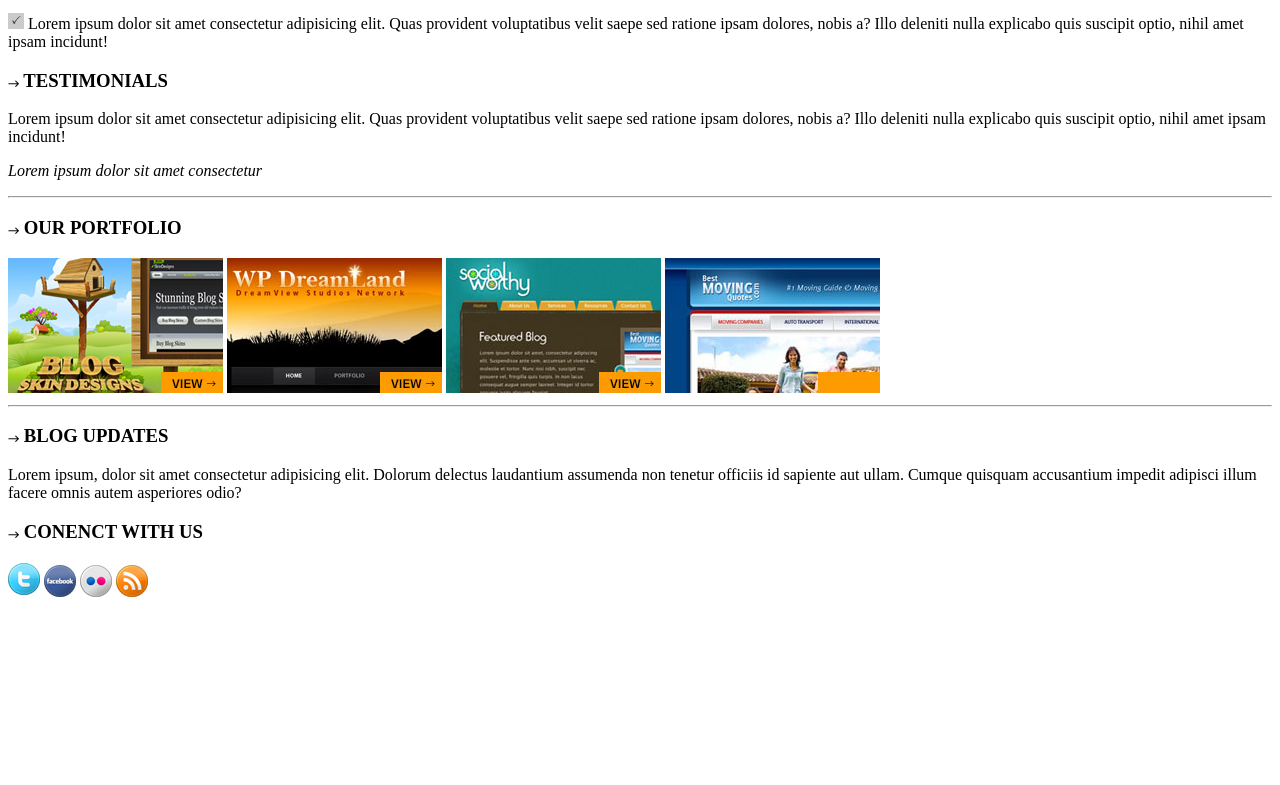
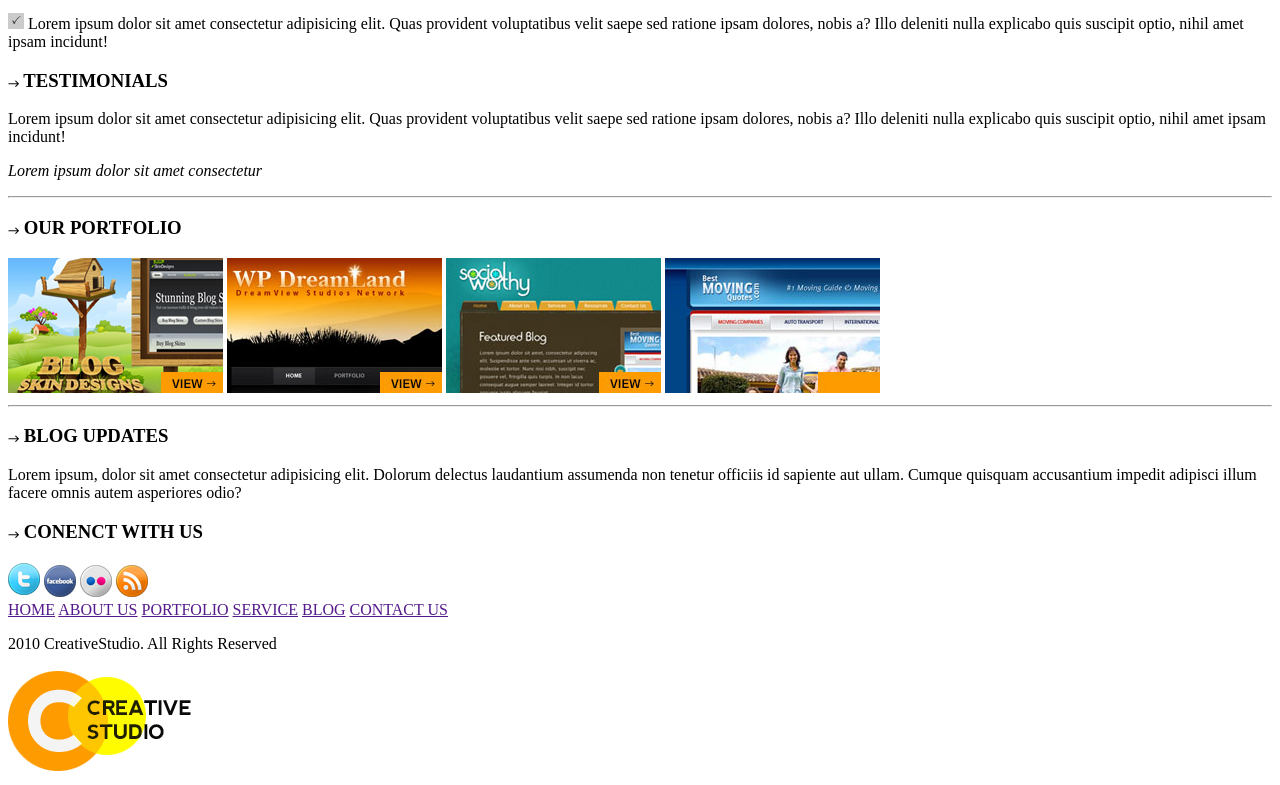
Before and after one commit to vieyraurena/estructura-HTML, a plain HTML site: page index.html in a window 1280 px wide. Shown: the part 830-1615 px from the top of the page. Before the commit the page ends 1439 px from the top, so only its background shows below. Drawn offline with Linux system fonts and the light colour scheme.

Commit message:
Agrego footer

```diff
--- a/index.html
+++ b/index.html
@@ -63,7 +63,7 @@
     </div>
     <hr>
 
-    <!--red-->
+    <!--blog-->
     <div>
       <!--blog updates-->
       <div>
@@ -80,9 +80,23 @@
       </div>
     </div>
 
+    <!--footer-->
+    <div>
+      <!--enlaces-->
+      <div>
+        <a href="">HOME</a>
+        <a href="">ABOUT US</a>
+        <a href="">PORTFOLIO</a>
+        <a href="">SERVICE</a>
+        <a href="">BLOG</a>
+        <a href="">CONTACT US</a>
+        <p>2010 CreativeStudio. All Rights Reserved</p>
+      </div>
+      <!--imagen-2-->
+      <div><img src="img/_assets/logo.png" alt="Logo"></div>
+    </div>
+
   </div>
-
-
 
 </body>
 </html>
```
